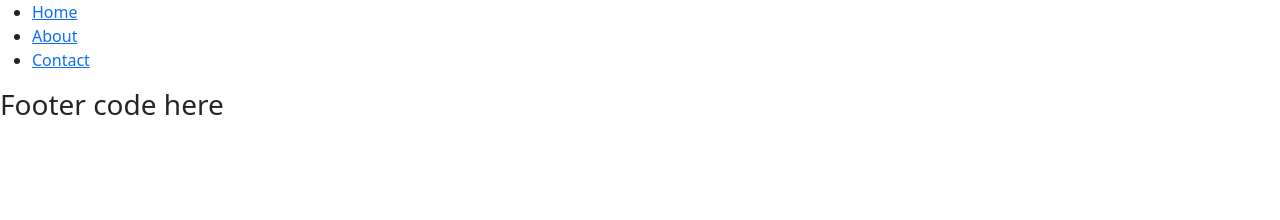
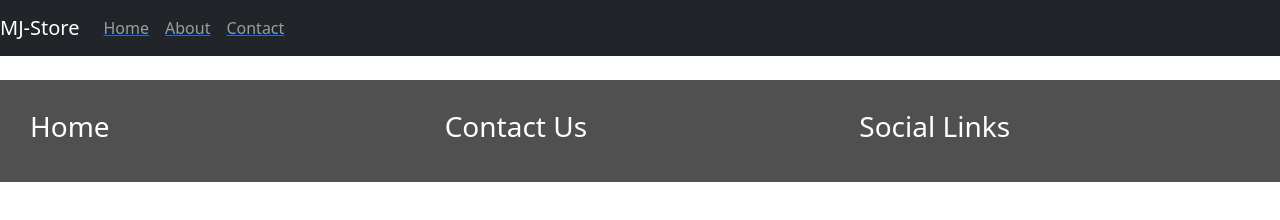
Before and after one commit to manish-jadli/mj-store, a Gatsby site: page /layout in a window 1280 px wide. Built offline with nearby package versions, Linux system fonts and the light colour scheme; Gatsby itself is replaced by a stand-in of ours.

Commit message:
updated ui

```diff
--- a/src/constant/constant.js
+++ b/src/constant/constant.js
@@ -18,6 +18,16 @@ const Constant={
     },
     defaultBackground:{
         backgroundColor:'#ffffff'
+    },
+    footerBackground:{
+        backgroundColor:'#505050',
+        color:'#fff'
+    },
+    p30:{
+        paddingLeft:30,
+        paddingRight:30,
+        paddingTop:30,
+        paddingBottom:30
     }
 
 }
--- a/src/pages/layout.js
+++ b/src/pages/layout.js
@@ -1,22 +1,47 @@
 import * as React from 'react'
 import { Link } from 'gatsby'
+import Constant from '../constant/constant'
 
 const Layout = ({ pageTitle, children }) => {
   return (
     <main>
       <title>{pageTitle}</title>
-      <nav>
-        <ul>
-          <li><Link to="/">Home</Link></li>
-          <li><Link to="/about">About</Link></li>
-          <li><Link to="/contact">Contact</Link></li>
-        </ul>
-      </nav>
+
+    {/* navbar code */}
+      <nav className="navbar navbar-expand-sm bg-dark navbar-dark">
+  <Link className="navbar-brand">MJ-Store</Link>
+  <ul class="navbar-nav">
+    <li className="nav-item">
+      <Link  to="/"><a className="nav-link" href="/">Home</a></Link>
+    </li>
+    <li className="nav-item">
+      <Link to="/about"><a className="nav-link" href="/about">About</a></Link>
+    </li>
+    <li className="nav-item">
+      <Link to="/contact"><a className="nav-link" href="/contact">Contact</a></Link>
+    </li>
+  </ul>
+</nav>
+<br/>
+ {/* end */}
       {/* <h1>{pageTitle}</h1> */}
       <div className="container form-group">{children}</div>
-      <footer>
-          <h3>Footer code here</h3>
+
+    {/* footer cdoe */}
+      <footer style={{...Constant.footerBackground, ...Constant.p30}}>
+        <div className="row">
+          <div className="col-sm-4">
+            <h3>Home</h3>
+          </div>
+          <div className="col-sm-4">
+            <h3>Contact Us</h3>
+          </div>
+          <div className="col-sm-4">
+            <h3>Social Links</h3>
+          </div>
+          </div>
       </footer>
+    {/* end */}
     </main>
   )
 }
```
